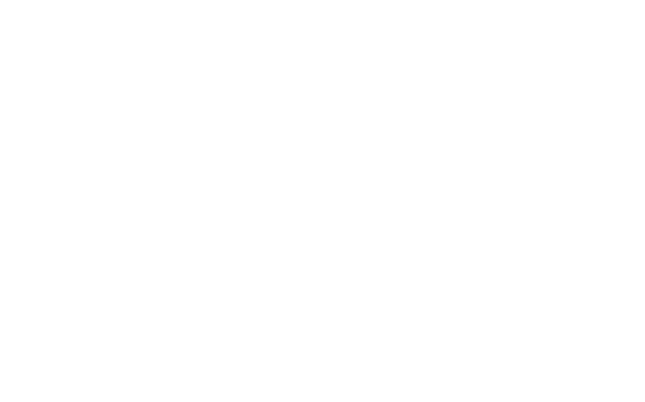
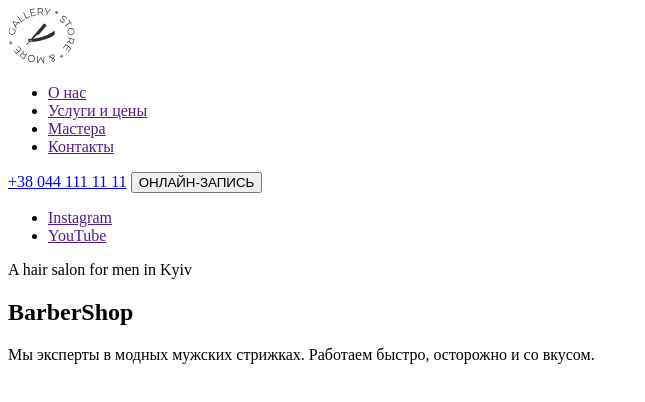
Before and after one commit to ArturAvv/barber, a plain HTML site: page index.html in a window 1280 px wide. Shown: the whole page, without its empty margins (0-645 px from the left). Drawn offline with Linux system fonts and the light colour scheme.

Commit message:
Finished header

```diff
--- a/index.html
+++ b/index.html
@@ -1,12 +1,38 @@
 <!DOCTYPE html>
-<html lang="en">
+<html lang="ru">
 <head>
     <meta charset="UTF-8">
     <meta http-equiv="X-UA-Compatible" content="IE=edge">
     <meta name="viewport" content="width=device-width, initial-scale=1.0">
-    <title>Document</title>
+    <title>BarberShop</title>
 </head>
 <body>
-
+    <header>
+        <nav>
+        <a href="">
+            <img src="./img/logo.svg" alt="Логотип">
+        </a>
+        <ul>
+            <li><a href="">О нас</a></li>
+            <li><a href="">Услуги и цены</a></li>
+            <li><a href="">Мастера</a></li>
+            <li><a href="">Контакты</a></li>
+        </ul>
+        </nav>
+        <a href="tel:+380441111111">+38 044 111 11 11</a>
+        <button type="button">ОНЛАЙН-ЗАПИСЬ</button>
+    </header>
+    <main>
+        <section>
+            <ul>
+                <li><a href="" target="_blank" rel="noopener nofollow noreferrer">Instagram</a></li>
+                <li><a href="" target="_blank" rel="noopener nofollow noreferrer">YouTube</a></li>
+            </ul>
+            <p lang="en">A hair salon for men in Kyiv</p>
+            <h1>BarberShop</h1>
+            <p>Мы эксперты в модных мужских стрижках.
+            Работаем быстро, осторожно и со вкусом.</p>
+        </section>
+    </main>
 </body>
 </html>
```
Also changed, not shown: img/logo.svg (added), styles/style.css (added).
